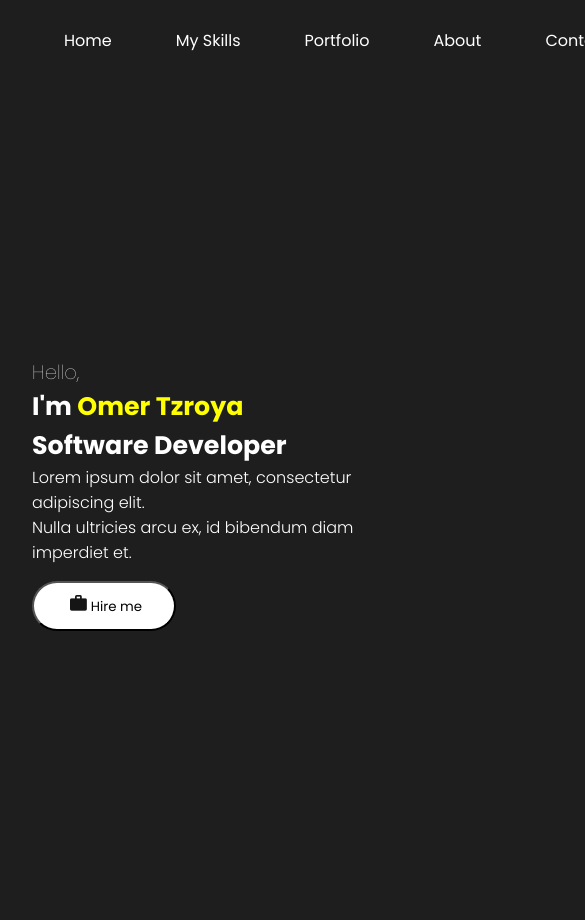
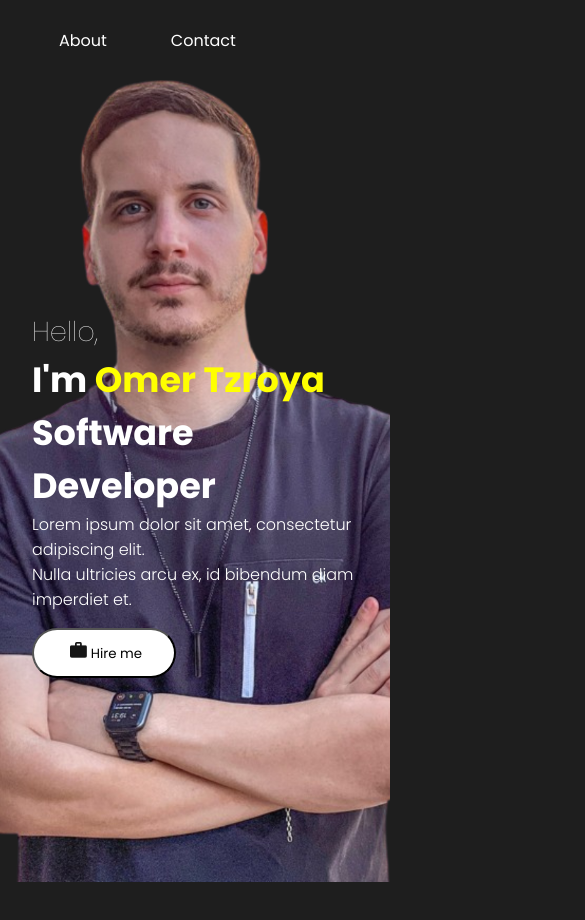
Before and after one commit to omertzroya/Portfolio-React-Project, a React (Create React App) app: page / in a window 390 px wide. Shown: the top 920 px of the page, 585 px wide, since content can reach past the window. Built offline with nearby package versions, Linux system fonts and the light colour scheme.

Commit message:
comlete hero section

```diff
--- a/src/components/Intro/intro.css
+++ b/src/components/Intro/intro.css
@@ -12,10 +12,9 @@
   position: absolute;
   z-index: -1;
   object-fit: cover;
-  width: 30rem;
-  height: 45rem;
-  top: 18vh;
-  left: 80vh;
+  width: 50%;
+  height: 100%;
+  left: 50%;
 }
 
 .introContent {
@@ -56,58 +55,21 @@
   height: 1rem;
 }
 
-@media screen and (max-width: 992px) {
+@media screen and (max-width: 1220px) {
   .bg {
-    right: 0;
-    top: 0;
+    width: 100%;
+    height: 100%;
+    left: 0%;
+    bottom: 5%;
   }
   .introContent {
-    font-size: 4vh; /* Adjusted font size for better responsiveness */
+    font-size: 9vw;
   }
   .hello {
-    font-size: 2vw; /* Adjusted font size for better responsiveness */
+    font-size: 7vw;
+  }
+  .navbar {
+    font-size: 1rem;
+    width: 0%;
   }
 }
-
-
-@media screen and (max-width: 1164px) {
-    .bg {
-      right: 10vh;
-    }
-    .introContent {
-      font-size: 5vh; /* Adjusted font size for better responsiveness */
-    }
-    .hello {
-      font-size: 3vw; /* Adjusted font size for better responsiveness */
-    }
-  }
-
-@media screen and (max-width: 768px) {
-  .bg {
-    right: 0;
-    top: 0;
-    width: 100%;
-    height: 100%;
-  }
-  .introContent {
-    font-size: 5vh; /* Adjusted font size for better responsiveness */
-  }
-  .hello {
-    font-size: 3vw; /* Adjusted font size for better responsiveness */
-  }
-}
-
-@media screen and (max-width: 390px) {
-  .bg {
-    right: 0;
-    top: 0;
-    width: 100%;
-    height: 100%;
-  }
-  .introContent {
-    font-size: 3vh; /* Adjusted font size for better responsiveness */
-  }
-  .hello {
-    font-size: 5vw; /* Adjusted font size for better responsiveness */
-  }
-}
--- a/src/components/NavBar/navbar.css
+++ b/src/components/NavBar/navbar.css
@@ -5,7 +5,7 @@ margin: 1 1;
 padding: 1rem 2rem;
 display: flex;
 align-items: center;
-justify-content: space-between;
+justify-content: center;
 position: sticky;
 top: 0;
 z-index: 3;
--- a/src/components/NavBar/navbar.jsx
+++ b/src/components/NavBar/navbar.jsx
@@ -8,7 +8,7 @@ const NavBar = () => {
         <nav className="navbar" >
             <div className="desktopMenu">
 
-            <Link className="desktopMenuListItem">Home</Link>
+            <Link  className="desktopMenuListItem">Home</Link>
             <Link className="desktopMenuListItem">My Skills</Link>
             <Link className="desktopMenuListItem">Portfolio</Link>
             <Link className="desktopMenuListItem">About</Link>
```
Also changed, not shown: src/components/Skills/skills.css (added), src/components/Skills/skills.jsx (added).
